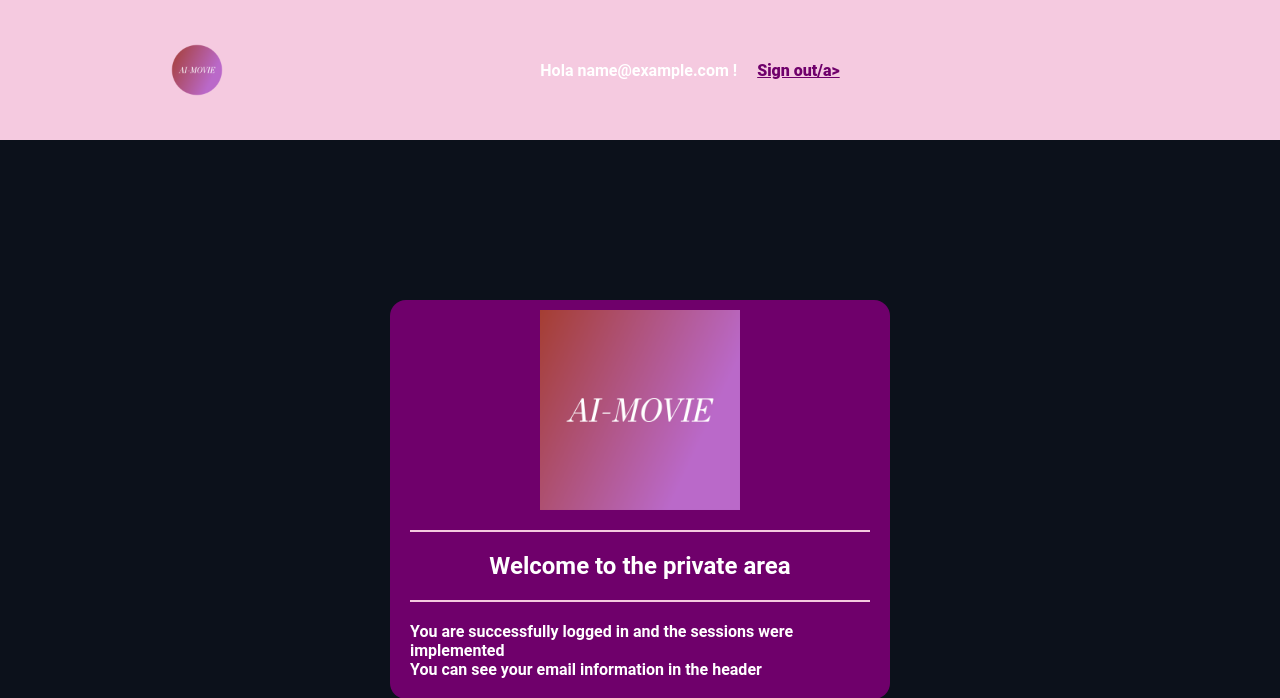
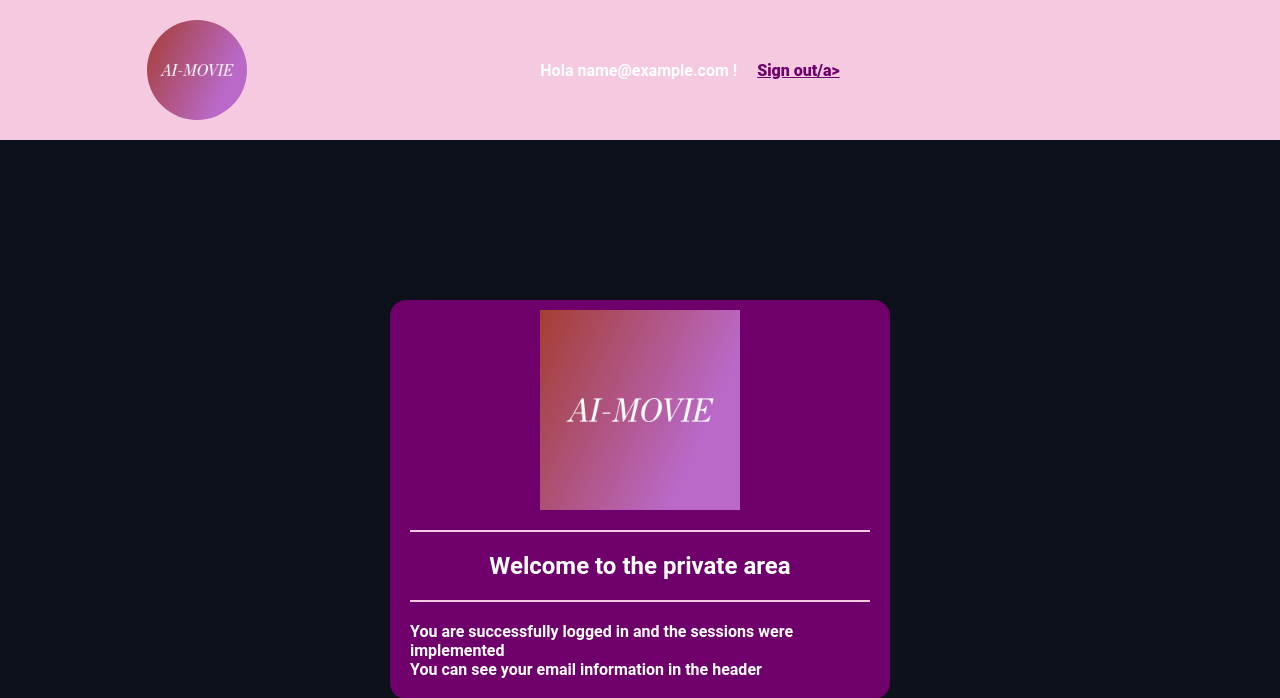
Before and after one commit to AI-MOVIE/webapp, a PHP site: page /home.php in a window 1280 px wide. Shown: the top 698 px of the page. Run offline with PHP 8.4, Linux system fonts and the light colour scheme; the visitor is signed in with stand-in values (Sample User, id 1).

Commit message:
Update header.php

```diff
--- a/public_html/includes/header.php
+++ b/public_html/includes/header.php
@@ -17,7 +17,7 @@
 </head>
 <body>
     <header>
-        <img src="login/public_html/ressources/img/image (1).png" width="100px" height="100px">
+        <img src="images for new web/profile.png" width="100px" height="100px">
         <div id="menu-user">
             <p>Hola <?php echo $_SESSION['email'];?> !</p>
             <a href="logout.php" id="logout-link">Sign out/a>
```
